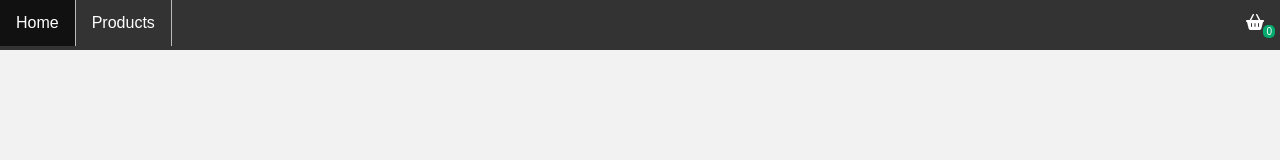
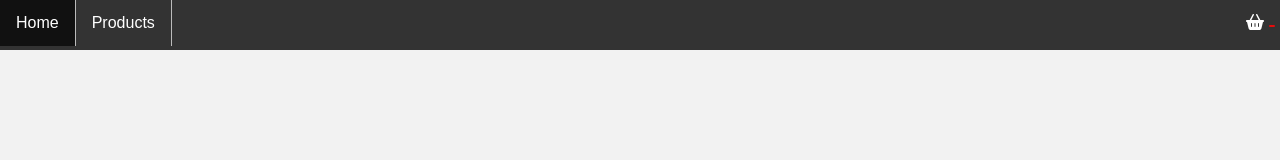
Before and after one commit to CharlieWoo01/React-Final-Task, a React (Create React App) app: page /shopping-basket in a window 1280 px wide. Shown: the top 160 px of the page. Built offline with nearby package versions, Linux system fonts and the light colour scheme.

Commit message:
Add global shopping basket count

```diff
--- a/src/Components/Navigation/MainNavigation.js
+++ b/src/Components/Navigation/MainNavigation.js
@@ -4,9 +4,8 @@ import { faShoppingBasket } from "@fortawesome/free-solid-svg-icons";
 import { FontAwesomeIcon } from "@fortawesome/react-fontawesome";
 import classNames from "classnames";
 
-function MainNavigation({ basketCount, basketProducts }) {
-
-  const basketCounter = basketCount ?? 0;
+function MainNavigation() {
+  const basketCounter = localStorage.getItem("basketCount");
 
   const basketClass = classNames(
     "basket-amount",
@@ -25,12 +24,7 @@ function MainNavigation({ basketCount, basketProducts }) {
           </li>
           <li style={{ float: "right" }}>
             <div className="basket-container">
-              <Link
-                to={{
-                  pathname: "/shopping-basket",
-                  state: { basketProducts: basketProducts },
-                }}
-              >
+              <Link to="/shopping-basket">
                 <FontAwesomeIcon icon={faShoppingBasket} />
                 <span className={basketClass}>{basketCounter}</span>
               </Link>
--- a/src/Components/Products/ProductList.js
+++ b/src/Components/Products/ProductList.js
@@ -58,7 +58,7 @@ function ProductList(props) {
   //  localStorage.clear();
   return (
     <>
-      <MainNavigation basketCount={basketCount} basketProducts={[]} />
+      <MainNavigation />
       {props.products.map((product, index) => (
         <div key={product.id} className="card-container">
           <Card>
```
